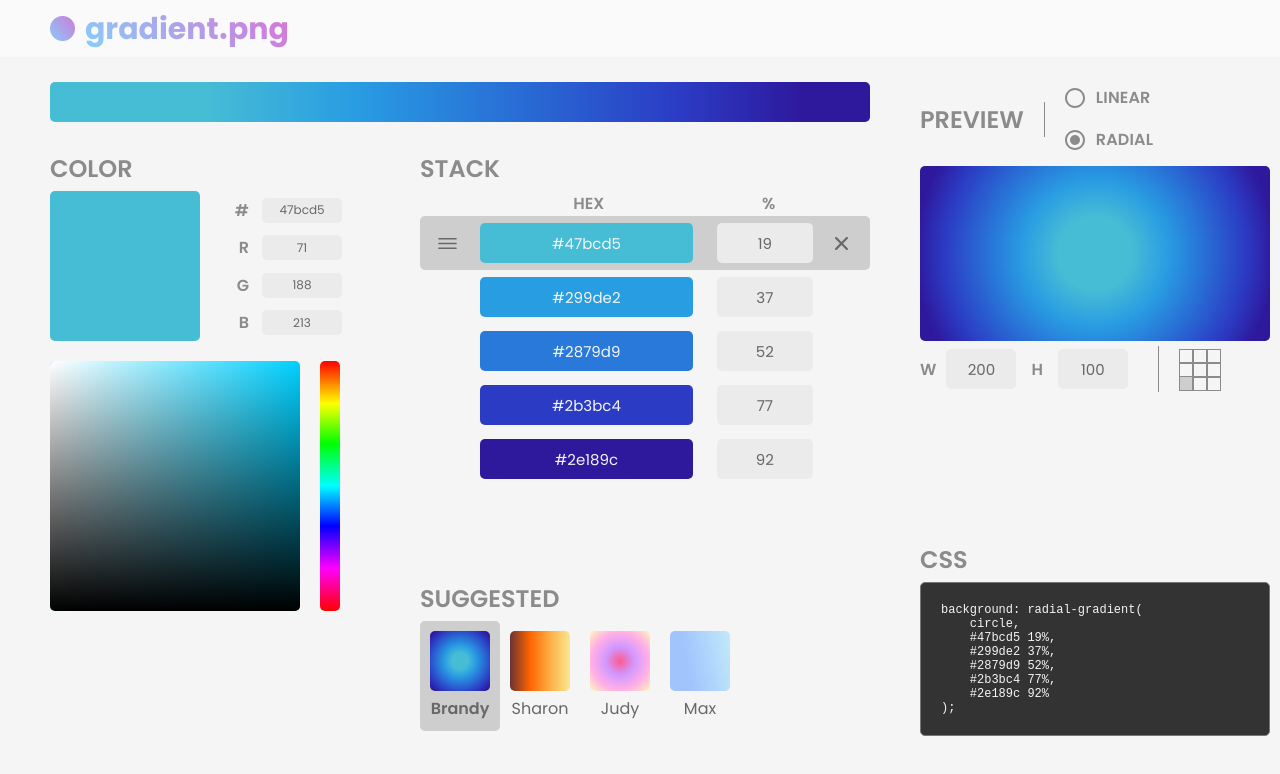
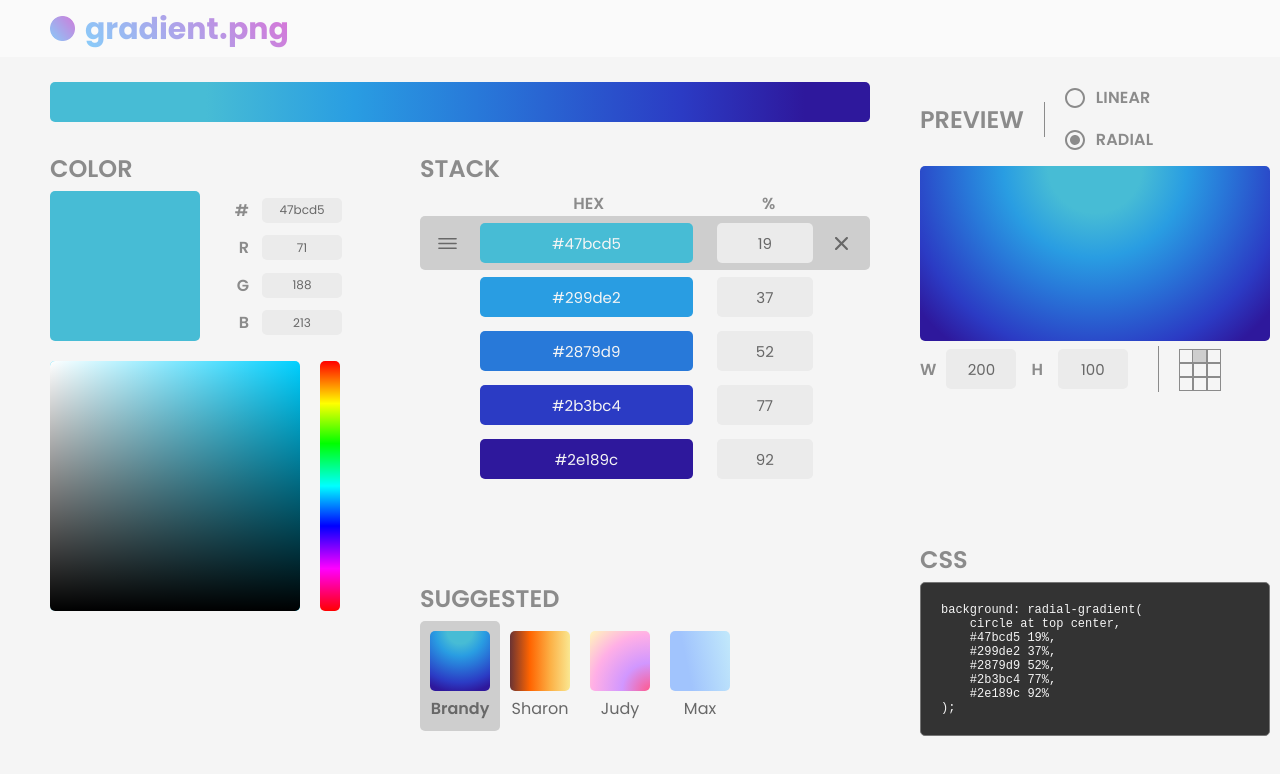
Before and after one commit to karenying/gradient.png, a React (Create React App) app: page / in a window 1280 px wide. Shown: the top 774 px of the page. Built offline with nearby package versions, Linux system fonts and the light colour scheme.

Commit message:
Add center to Gradient

```diff
--- a/src/App.js
+++ b/src/App.js
@@ -158,6 +158,16 @@ class App extends React.Component {
         });
     };
 
+    handleCenterChange = (center) => {
+        const { gradient } = this.state;
+        let gradientCopy = gradient.clone();
+        gradientCopy.center = center;
+
+        this.setState({
+            gradient: gradientCopy,
+        });
+    };
+
     render() {
         const {
             gradient,
@@ -210,6 +220,7 @@ class App extends React.Component {
                                 handleLinearRadialChange={
                                     this.handleLinearRadialChange
                                 }
+                                handleCenterChange={this.handleCenterChange}
                             />
                             <CSS gradient={gradient} />
                         </div>
--- a/src/Components/Preview/Center.js
+++ b/src/Components/Preview/Center.js
@@ -2,7 +2,7 @@ import React from 'react';
 import '../../Styles/Preview/Center.css';
 
 function Center(props) {
-    const { center } = props;
+    const { center, clickFunction } = props;
     const positions = [
         'top left',
         'top center',
@@ -21,11 +21,15 @@ function Center(props) {
 
     const renderPositions = positions.map((position) =>
         position === center ? (
-            <div className='center-container-item-selected' />
+            <div
+                className='center-container-item-selected'
+                key={'center' + position}
+            />
         ) : (
             <div
                 className='center-container-item'
-                onClick={() => click(position)}
+                onClick={() => clickFunction(position)}
+                key={'center' + position}
             />
         )
     );
--- a/src/Components/Preview/Preview.js
+++ b/src/Components/Preview/Preview.js
@@ -39,12 +39,13 @@ class Preview extends React.Component {
             width,
             height,
             handleLinearRadialChange,
+            handleCenterChange,
         } = this.props;
-        const { degrees, isLinear } = gradient;
+        const { degrees, isLinear, center } = gradient;
         const Customize = isLinear ? (
             <Degrees degrees={degrees} />
         ) : (
-            <Center center='bottom left' />
+            <Center center={center} clickFunction={handleCenterChange} />
         );
         const background = gradient.toBgString();
         const DIV_MAX = 350;
--- a/src/Utils/Gradient.js
+++ b/src/Utils/Gradient.js
@@ -1,10 +1,11 @@
 import { toBgString, toStopBarBgString, toCSSBgString } from './colorUtils';
 
 class Gradient {
-    constructor(stack, isLinear, degrees, name) {
+    constructor(stack, isLinear, degrees, center, name) {
         this.stack = stack; // array of Color objects
         this.isLinear = isLinear; // false = radial
         this.degrees = degrees; // if linear
+        this.center = center;
         this.name = name;
     }
 
@@ -25,6 +26,7 @@ class Gradient {
             this.stack.map((color) => color.clone()),
             this.isLinear,
             this.degrees,
+            this.center,
             ''
         );
     };
--- a/src/Utils/colorUtils.js
+++ b/src/Utils/colorUtils.js
@@ -46,10 +46,11 @@ function isDark(hex) {
 }
 
 function toBgString(gradient) {
-    const { stack, isLinear, degrees } = gradient;
+    const { stack, isLinear, degrees, center } = gradient;
+    let centerString = center === 'center center' ? '' : ' at ' + center;
     let background = isLinear
         ? 'linear-gradient(' + degrees + 'deg, '
-        : 'radial-gradient(circle, ';
+        : 'radial-gradient(circle' + centerString + ', ';
 
     let colorString = [];
     for (let i = 0; i < stack.length; i++) {
@@ -76,11 +77,13 @@ function toStopBarBgString(gradient) {
 }
 
 function toCSSBgString(gradient) {
-    const { stack, isLinear, degrees } = gradient;
+    const { stack, isLinear, degrees, center } = gradient;
+    let centerString = center === 'center center' ? '' : ' at ' + center;
+
     let background = 'background: ';
     background += isLinear
         ? 'linear-gradient(\n    ' + degrees + 'deg,\n    '
-        : 'radial-gradient(\n    circle,\n    ';
+        : 'radial-gradient(\n    circle' + centerString + ',\n    ';
 
     let colorString = [];
     for (let i = 0; i < stack.length; i++) {
--- a/src/Utils/gradientConstants.js
+++ b/src/Utils/gradientConstants.js
@@ -11,6 +11,7 @@ const KAREN = new Gradient(
     ],
     true,
     45,
+    'center center',
     'Karen'
 );
 
@@ -18,6 +19,7 @@ const DORA = new Gradient(
     [new Color('fdafaf', 0, true, 0), new Color('a6a8f2', 100, false, 1)],
     true,
     45,
+    'center center',
     'Dora'
 );
 
@@ -29,6 +31,7 @@ const STEVEN = new Gradient(
     ],
     true,
     160,
+    'center center',
     'Steven'
 );
 
@@ -41,6 +44,7 @@ const SHARON = new Gradient(
     ],
     true,
     90,
+    'center center',
     'Sharon'
 );
 
@@ -54,6 +58,7 @@ const BRANDY = new Gradient(
     ],
     false,
     0,
+    'top center',
     'Brandy'
 );
 
@@ -61,6 +66,7 @@ const CHARLIE = new Gradient(
     [new Color('89cff0', 0, true, 0), new Color('77dd77', 100, false, 1)],
     false,
     180,
+    'center left',
     'Charlie'
 );
 
@@ -73,6 +79,7 @@ const JUDY = new Gradient(
     ],
     false,
     45,
+    'bottom right',
     'Judy'
 );
 
@@ -93,6 +100,7 @@ const MAX = new Gradient(
     [new Color('a1c4fd', 31, true, 0), new Color('c2e9fb', 100, false, 1)],
     true,
     78,
+    'center center',
     'Max'
 );
 
@@ -105,6 +113,7 @@ const JEFF = new Gradient(
     ],
     false,
     90,
+    'center center',
     'Jeff'
 );
 */
```
